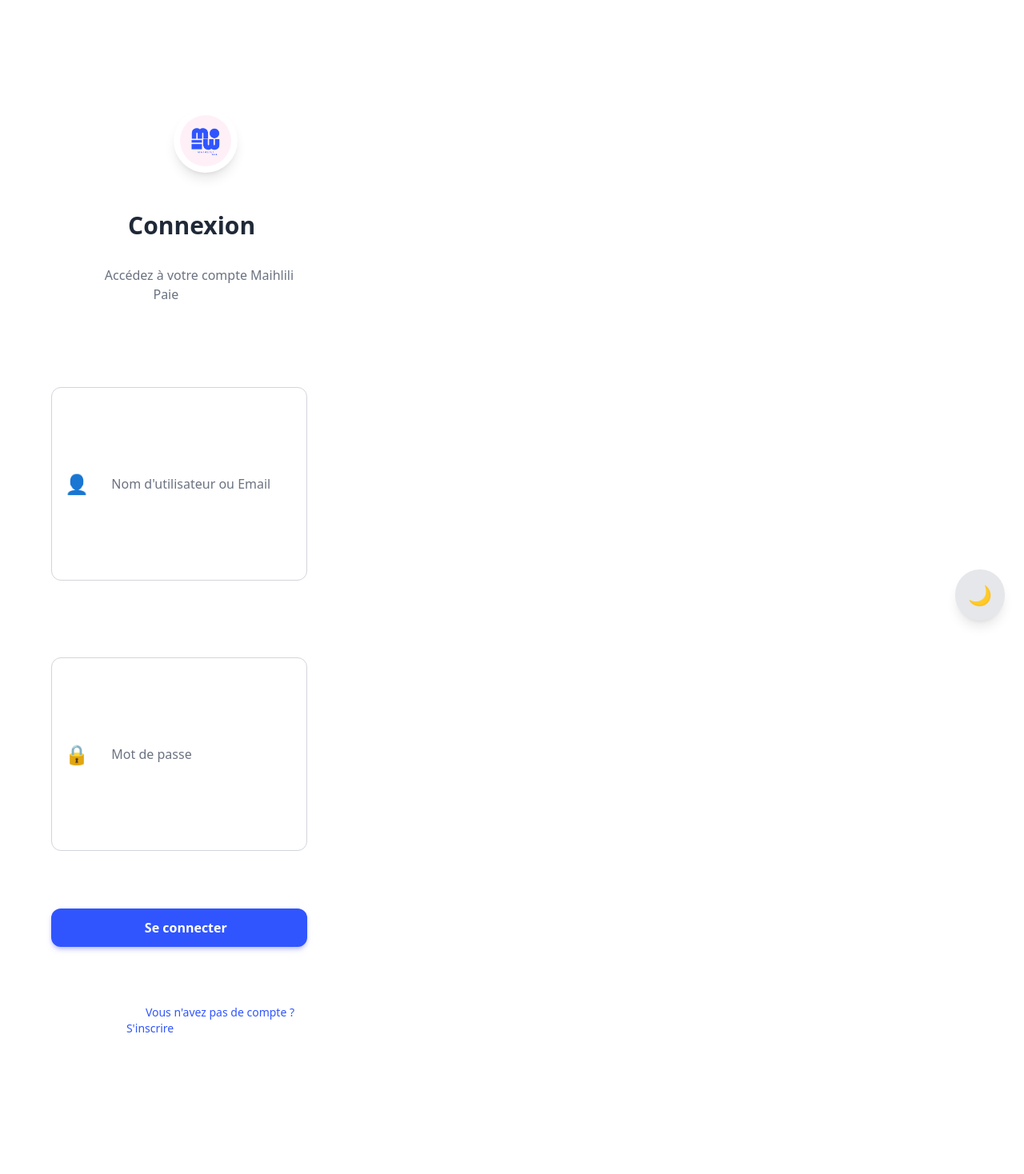
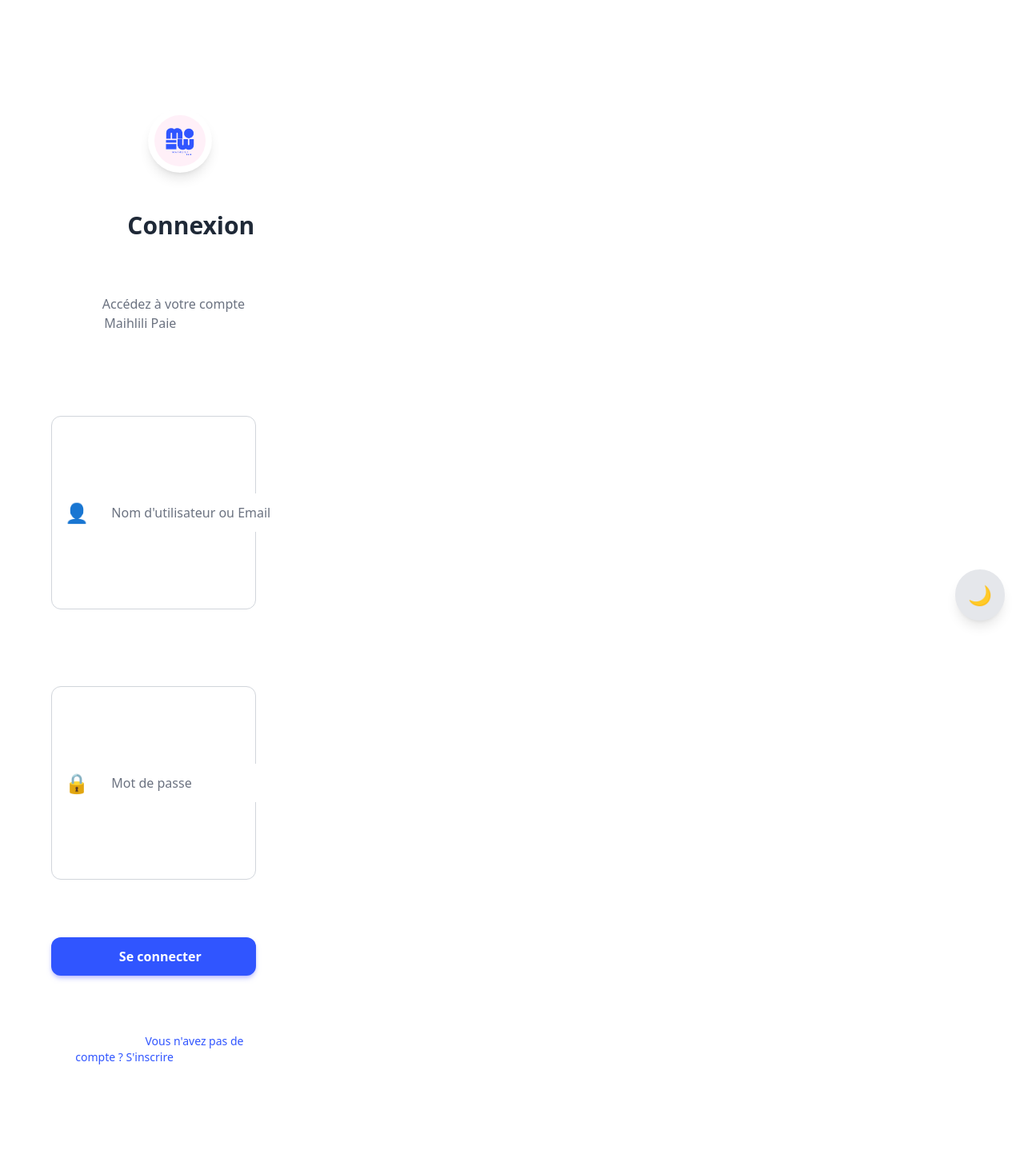
Before and after one commit to filet0fish09/Maihlili.Paie, a Flask app: page /login in a window 1280 px wide. Shown: the whole page at 80% size. Before the commit the page ends 1291 px from the top, so only its background shows below. Run offline with Flask 3, Linux system fonts and the light colour scheme; some libraries are stand-ins or nearby versions.

Commit message:
Update login.html

```diff
--- a/templates/login.html
+++ b/templates/login.html
@@ -73,7 +73,7 @@
       min-height: 100vh;
       display: flex;
       align-items: center;
-      justify-content: center;
+      justify-content: center; /* CENTRAGE HORIZONTAL ET VERTICAL */
     }
     [data-theme="dark"] body {
       background-color: var(--color-bg-dark);
@@ -132,8 +132,8 @@
 </head>
 <body data-theme="light">
 
-    <div class="p-8 w-full max-w-md">
-    <div class="card p-8 w-full max-w-md rounded-2xl">
+      <div class="p-8 w-full max-w-sm">
+    <div class="card p-8 w-full max-w-sm rounded-2xl">
 
                 <div class="flex justify-center mb-6">
                         <img src="{{ url_for('static', filename='images/maihlili-logo-light.png') }}"
```
